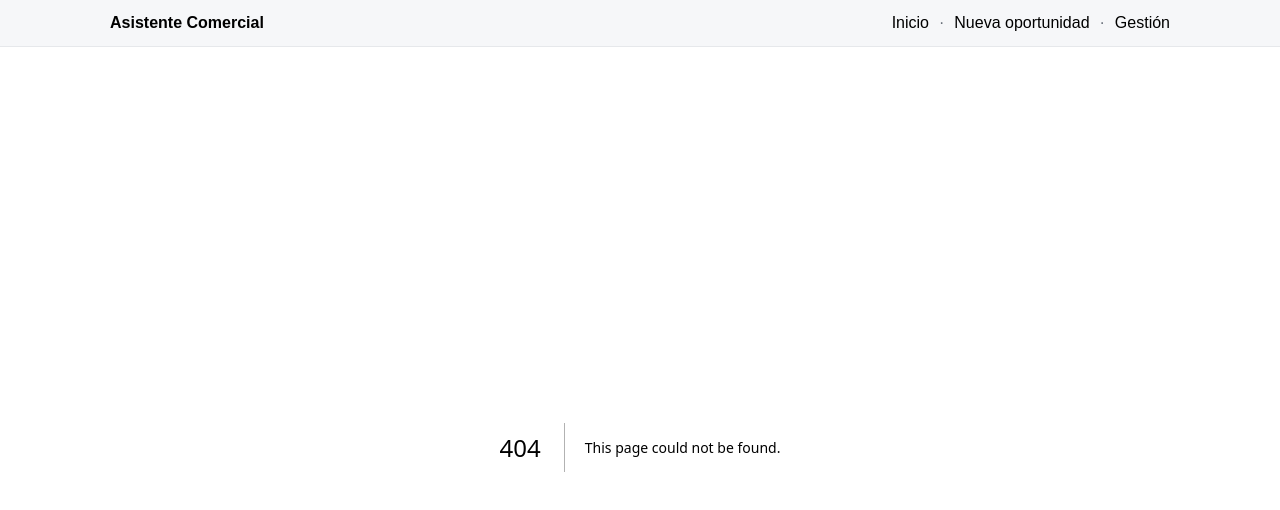
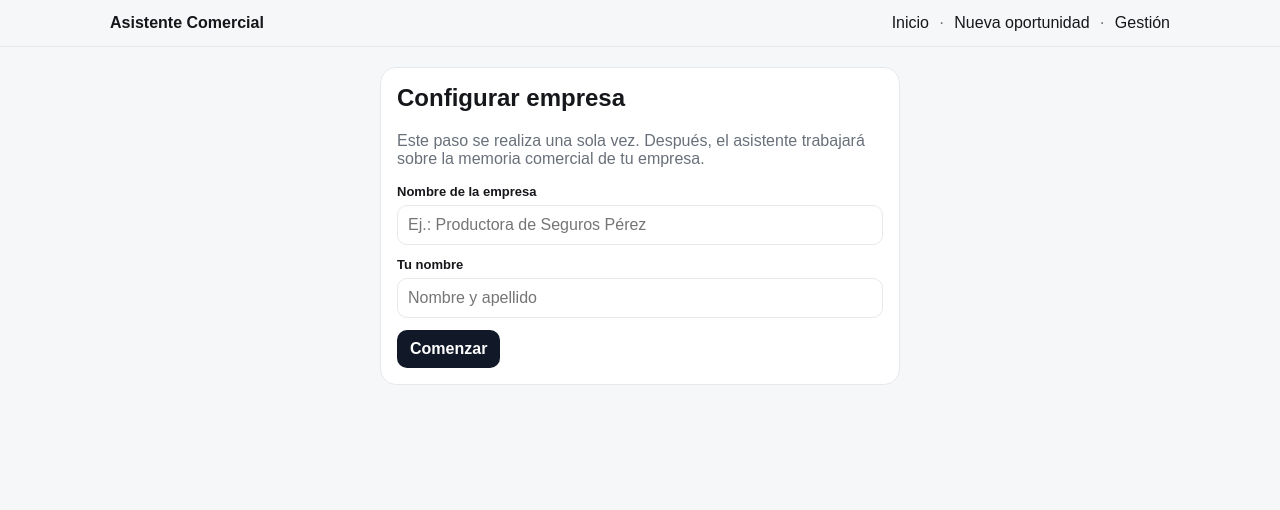
Before and after one commit to lucasgrosales-design/asistente-comercial, a Next.js app: page /configuracion in a window 1280 px wide. Before the commit this address had no page. Shown: the top 510 px of the page. Built offline with nearby package versions, Linux system fonts and the light colour scheme.

Commit message:
feat: add first-company setup screen

```diff
--- /dev/null
+++ b/app/configuracion/page.tsx
@@ -0,0 +1,17 @@
+"use client";
+import { useState } from "react";
+
+export default function SetupPage() {
+  const [companyName, setCompanyName] = useState("");
+  const [userName, setUserName] = useState("");
+  const [error, setError] = useState("");
+  const [saving, setSaving] = useState(false);
+  async function save() {
+    setSaving(true); setError("");
+    const response = await fetch("/api/setup", { method: "POST", headers: { "content-type": "application/json" }, body: JSON.stringify({ company_name: companyName, user_name: userName }) });
+    const data = await response.json();
+    if (!response.ok) { setError(data.error || "No se pudo configurar la empresa"); setSaving(false); return; }
+    window.location.href = "/";
+  }
+  return <main className="container" style={{ maxWidth: 560 }}><section className="card"><h1 style={{ marginTop: 0 }}>Configurar empresa</h1><p className="muted">Este paso se realiza una sola vez. Después, el asistente trabajará sobre la memoria comercial de tu empresa.</p><div className="field"><label>Nombre de la empresa</label><input value={companyName} onChange={e => setCompanyName(e.target.value)} placeholder="Ej.: Productora de Seguros Pérez" /></div><div className="field"><label>Tu nombre</label><input value={userName} onChange={e => setUserName(e.target.value)} placeholder="Nombre y apellido" /></div>{error && <p className="error">{error}</p>}<button className="button" disabled={!companyName.trim() || !userName.trim() || saving} onClick={save}>{saving ? "Configurando..." : "Comenzar"}</button></section></main>;
+}
```
